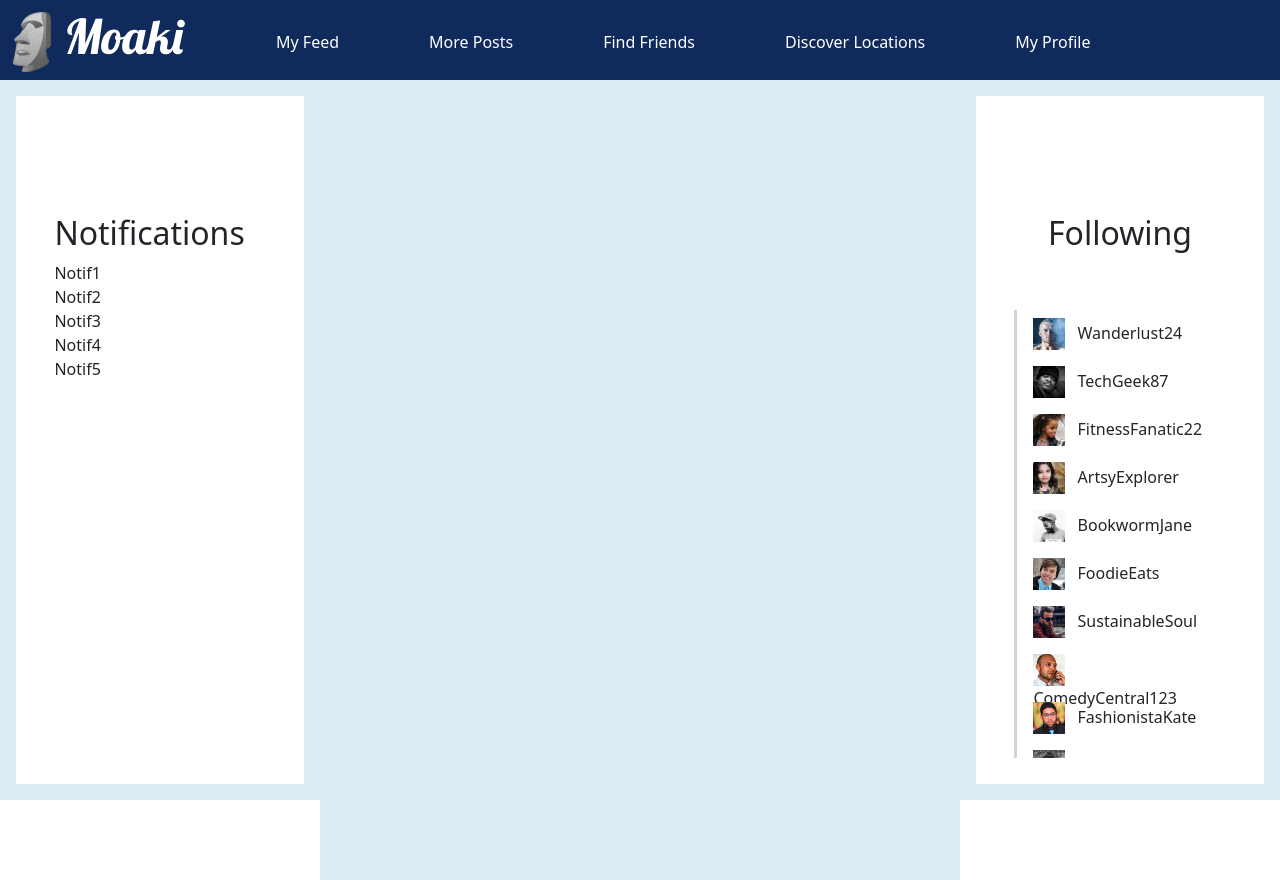
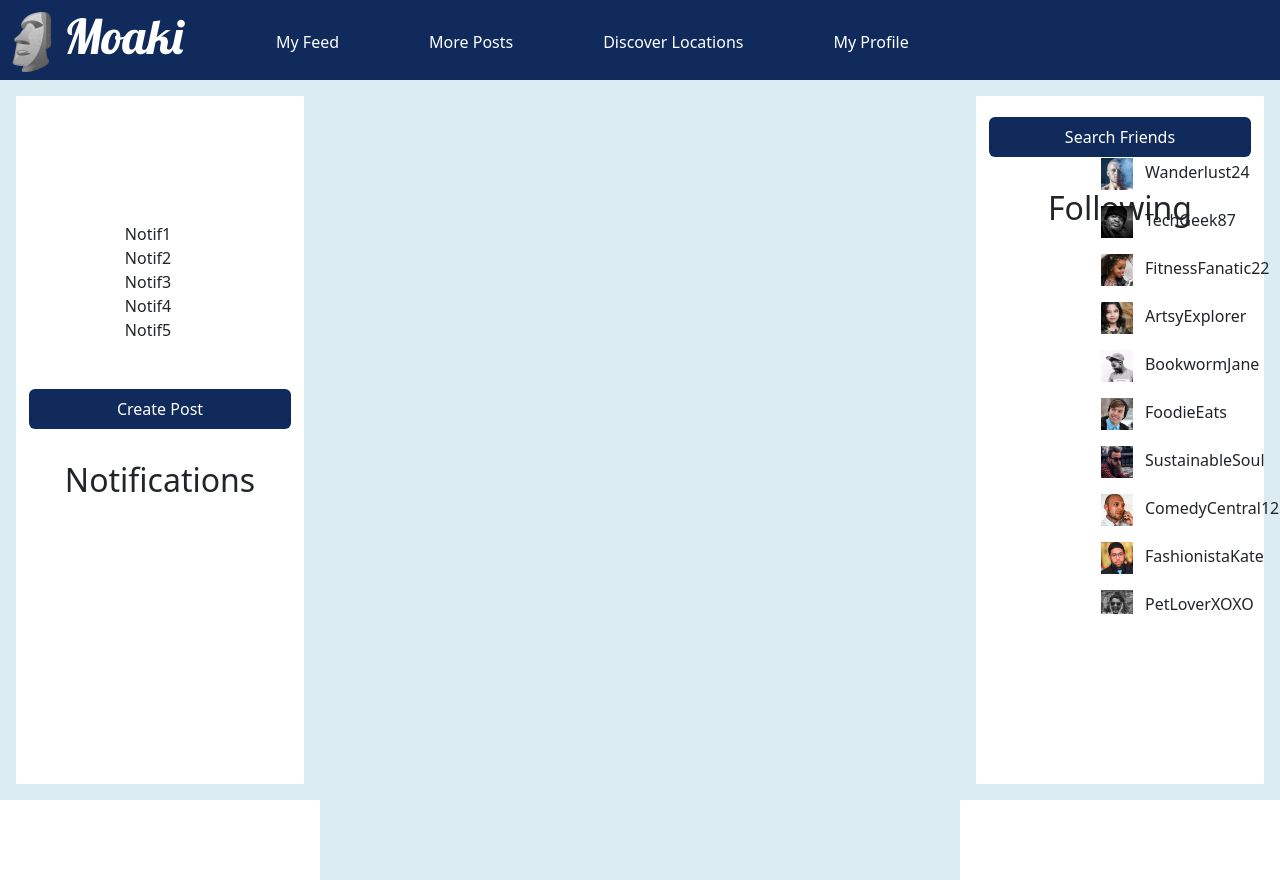
Before and after one commit to MoiseAlexandru/Moaki_Frontend, a React (Create React App) app in the folder react-app/: page /create-post in a window 1280 px wide. Built offline with nearby package versions, Linux system fonts and the light colour scheme.

Commit message:
notifications & following

```diff
--- a/react-app/src/components/NavBarContainer.js
+++ b/react-app/src/components/NavBarContainer.js
@@ -12,7 +12,6 @@ export default function NavBarContainer() {
                 <span className="titleContainer">Moaki</span>
                 <Button variant="navButton" onClick={() => {navigate("/my-feed")}}>My Feed</Button>
                 <Button variant="navButton" onClick={() => {navigate("/more-posts")}}>More Posts</Button>
-                <Button variant="navButton" onClick={() => {navigate("/users")}}> Find Friends </Button>
                 <Button variant="navButton" onClick={() => {navigate("/search-location")}}> Discover Locations </Button>
                 <Button variant="navButton" onClick={() => {navigate("/my-profile")}}>My Profile</Button>
             </nav>
--- a/react-app/src/components/NotificationsContainer.js
+++ b/react-app/src/components/NotificationsContainer.js
@@ -1,10 +1,15 @@
 
 import "../css/notificationsContainer.css";
+import Button from "react-bootstrap/Button";
+import { Link, useNavigate } from "react-router-dom";
+
 export default function NotificationsContainer() {
+
+    const navigate = useNavigate();
     return (
         <div className = "bigContainer">
             <div className = "notificationsContainer">
-
+            <Button variant="createPostButton" onClick={() => {navigate("/create-post")}}> Create Post </Button>
                 <h2> Notifications </h2>
                 <div className="notificationsList">
                     <li>Notif1</li>
--- a/react-app/src/components/follow/FollowedByMeContainer.js
+++ b/react-app/src/components/follow/FollowedByMeContainer.js
@@ -1,12 +1,16 @@
 import "../../css/followedByMe.css";
 import FollowEntry from "./FollowEntry";
 import { usersData } from "../../dummydata";
+import Button from "react-bootstrap/Button";
+import { Link, useNavigate } from "react-router-dom";
 
 export default function FollowedByMeContainer() {
+    const navigate = useNavigate();
+
     return (
         <div className = "bigContainer">
             <div className = "followedByMeContainer">
-
+            <Button variant="searchFriendsButton" onClick={() => {navigate("/users")}}> Search Friends </Button>
                 <h2> Following </h2>
                 <div className="followingList">
                     {usersData.map((user) => <FollowEntry user = {user} key = {user.username} />)}
--- a/react-app/src/components/locations/LocationInfo.js
+++ b/react-app/src/components/locations/LocationInfo.js
@@ -2,6 +2,6 @@
 
 export default function LocationInfo({locationId}) {
     return (
-        <div> Locatia cu id-ul {locationId} </div>
+        <h2> 📍 Location {locationId} </h2>
     )
 }
--- a/react-app/src/css/followedByMe.css
+++ b/react-app/src/css/followedByMe.css
@@ -15,13 +15,14 @@
 
 .followingList {
     width: 100%;
-    border-left: 3px solid lightgray;
     max-height: 70%;
     overflow: auto;
+    align-items: center;
 
     margin: 0;
+    margin-left: 6rem;
     position: absolute;
-    top: 50%;
+    top: 40%;
     -ms-transform: translateY(-50%);
     transform: translateY(-50%);
 }
@@ -48,3 +49,17 @@
 .userSmallImg {
     max-height: 100%;
 }
+
+.btn-searchFriendsButton {
+    background-color: var(--page-background);
+    width: 100%;
+    height: 2.5rem;
+    margin-bottom: 2rem;
+    background-color: var(--button-color);
+    color: var(--text-color);
+}
+
+.btn-searchFriendsButton:hover {
+    background-color: var(--button-hover-color);
+    color: var(--text-color);
+}
--- a/react-app/src/css/locationsSearchResults.css
+++ b/react-app/src/css/locationsSearchResults.css
@@ -14,6 +14,6 @@
     color: var(--text-color);
 }
 .btn-viewLocationButton:hover {
-    background-color: var(--button-hover-color);
+    background-color: var(--page-background);
     color: var(--text-color);
 }
--- a/react-app/src/css/mainPage.css
+++ b/react-app/src/css/mainPage.css
@@ -62,7 +62,7 @@
     margin-top: 5rem;
     width: 25%;
     background-color: #f0f0f0;
-    padding: 3%;
+    padding: 1%;
     position: fixed;
     top: 0;
     bottom: 0;
--- a/react-app/src/css/notificationsContainer.css
+++ b/react-app/src/css/notificationsContainer.css
@@ -1,15 +1,42 @@
-
-
 .bigContainer {
-    margin-top: 5rem;
-    height: 40rem;
+    margin-top: 0.5rem;
+    height: 100%;
 }
 
 .notificationsContainer {
     position: relative;
     height: 100%;
+    align-content: center;
 }
 
-.followedByMeContainer h2 {
+.notificationsContainer h2 {
     text-align: center;
 }
+
+.notificationsList {
+    width: 70%;
+    max-height: 70%;
+    overflow: auto;
+    align-items: center;
+
+    margin: 0;
+    margin-left: 6rem;
+    position: absolute;
+    top: 25%;
+    -ms-transform: translateY(-50%);
+    transform: translateY(-50%);
+}
+
+.btn-createPostButton {
+    background-color: var(--page-background);
+    width: 100%;
+    height: 2.5rem;
+    margin-bottom: 2rem;
+    background-color: var(--button-color);
+    color: var(--text-color);
+}
+
+.btn-createPostButton:hover {
+    background-color: var(--button-hover-color);
+    color: var(--text-color);
+}
```
